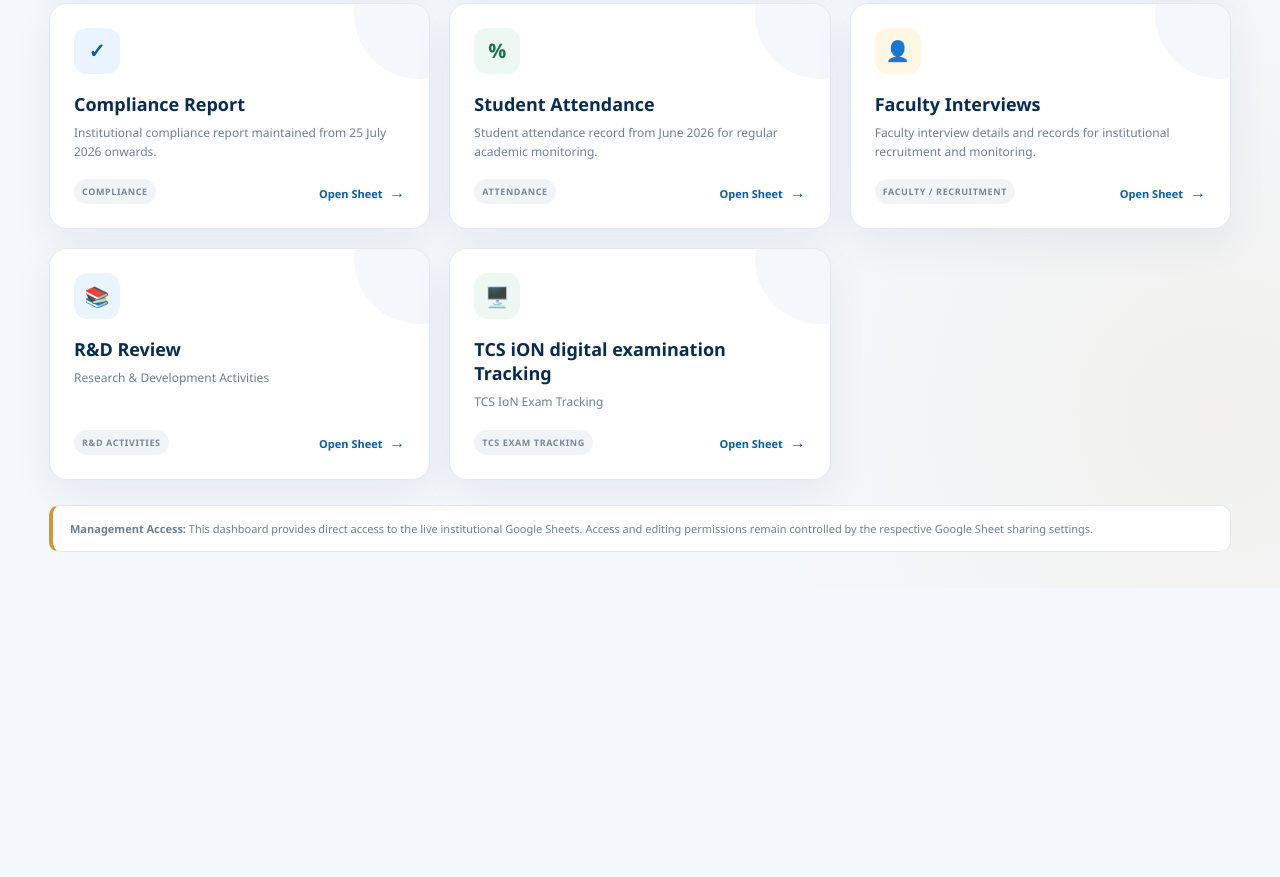
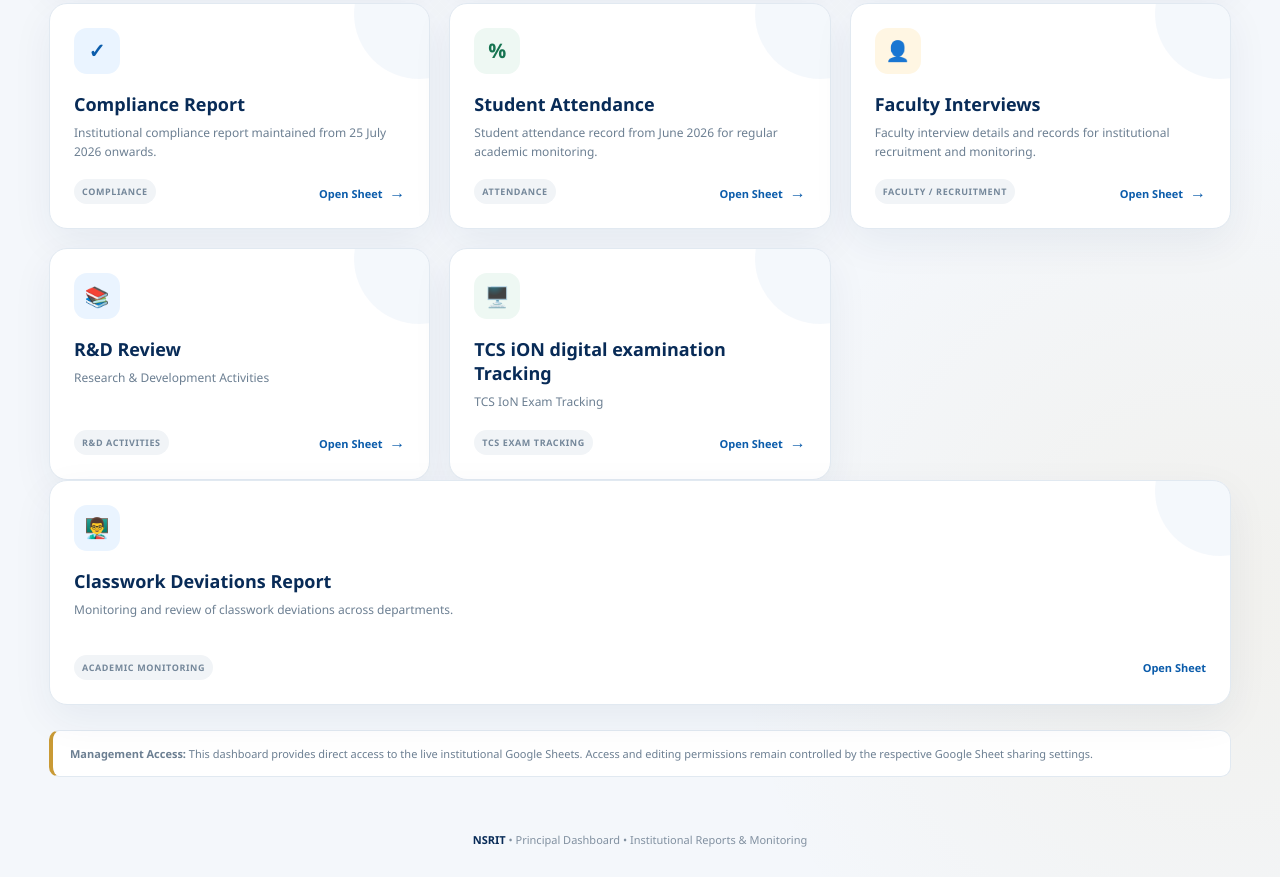
Before and after one commit to NSRITIQAC/nsritiqac, a plain HTML site: page principal/index.html in a window 1280 px wide. Shown: the part 937-1814 px from the top of the page. Before the commit the page ends 1589 px from the top, so only its background shows below. Drawn offline with Linux system fonts and the light colour scheme.

Commit message:
Update index.html

```diff
--- a/principal/index.html
+++ b/principal/index.html
@@ -990,7 +990,20 @@
 </article>
         </section>
 
-
+		<!-- Classwork Deviation-->
+<article class="card">
+  <div class="icon">👨‍🏫</div>
+  <h3>Classwork Deviations Report</h3>
+  <p>Monitoring and review of classwork deviations across departments.</p>
+  <div class="bottom">
+    <span>Academic Monitoring</span>
+    <a href="https://docs.google.com/spreadsheets/d/1h4Ajx-QJiQ33v9dBJVJVEP-uSn7RRSlohO2NJGJwkx4/edit?usp=sharing"
+       target="_blank"
+       rel="noopener">
+       Open Sheet
+    </a>
+  </div>
+</article>
         <!-- =========================================
              MANAGEMENT NOTE
         ========================================== -->
```
